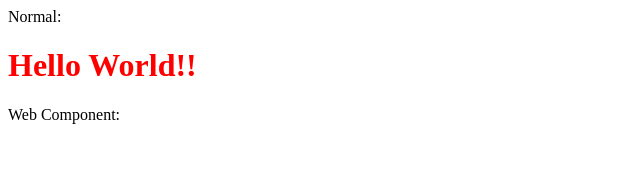
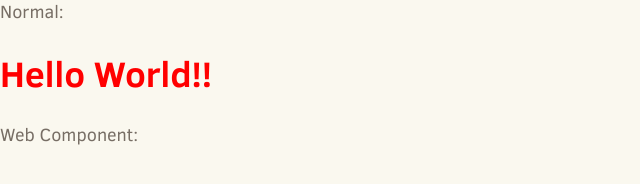
Before and after one commit to Swiip/vanilla-modern-js, a website with bundled scripts: page public/index.html in a window 1280 px wide. Shown: the whole page, without its empty margins (0-640 px from the left). Built offline with nearby package versions, Linux system fonts and the light colour scheme.

Commit message:
add css import and fonts

```diff
--- a/discover.js
+++ b/discover.js
@@ -10,6 +10,7 @@ const pushTypes = [".html", ".js", ".css"];
 const htmlLinkRegex = /<link[^>]+href="([^"]*)"[\s\/]*[^>]*>/g;
 const htmlScriptRegex = /<script[^>]*src="([^"]*)"[^>]*>[\s]*<\/script>/g;
 const jsImportRegex = /import.*from[\s]+"([^"]*)"/g;
+const cssImportRegex = /url\("([^"]*)"\)/g;
 
 const gatherMatches = (regex, content) => {
   const results = [];
@@ -40,6 +41,10 @@ const findPushFiles = async requestPath => {
     pushes.push(...gatherMatches(jsImportRegex, content));
   }
 
+  if (ext === ".css") {
+    pushes.push(...gatherMatches(cssImportRegex, content));
+  }
+
   await Promise.all(
     pushes.map(async filePath => {
       pushes.push(...(await findPushFiles(filePath)));
--- /dev/null
+++ b/public/fonts/clear-sans.css
@@ -0,0 +1,13 @@
+@font-face {
+  font-family: "Clear Sans";
+  src: url("/fonts/ClearSans-Regular-webfont.woff") format("woff");
+  font-weight: normal;
+  font-style: normal;
+}
+
+@font-face {
+  font-family: "Clear Sans";
+  src: url("/fonts/ClearSans-Bold-webfont.woff") format("woff");
+  font-weight: 700;
+  font-style: normal;
+}
--- /dev/null
+++ b/public/index.css
@@ -0,0 +1,15 @@
+@import url("/fonts/clear-sans.css");
+
+html,
+body {
+  margin: 0;
+  padding: 0;
+  background: #faf8ef;
+  color: #776e65;
+  font-family: "Clear Sans", "Helvetica Neue", Arial, sans-serif;
+  font-size: 18px;
+}
+
+h1 {
+  color: red;
+}
--- a/public/index.html
+++ b/public/index.html
@@ -4,7 +4,7 @@
     <title>Vanilla Modern JavaScript</title>
     <script type="module" src="index.js" crossorigin></script>
     <link rel="import" href="hello.html">
-    <link rel="stylesheet" href="toto.css">
+    <link rel="stylesheet" href="index.css">
   </head>
   <body>
     Normal: <h1>Hello World!!</h1>
--- a/public/toto.css
+++ /dev/null
@@ -1,3 +0,0 @@
-h1 {
-  color: red;
-}
```
Also changed, not shown: public/fonts/ClearSans-Bold-webfont.woff (added), public/fonts/ClearSans-Regular-webfont.woff (added).
